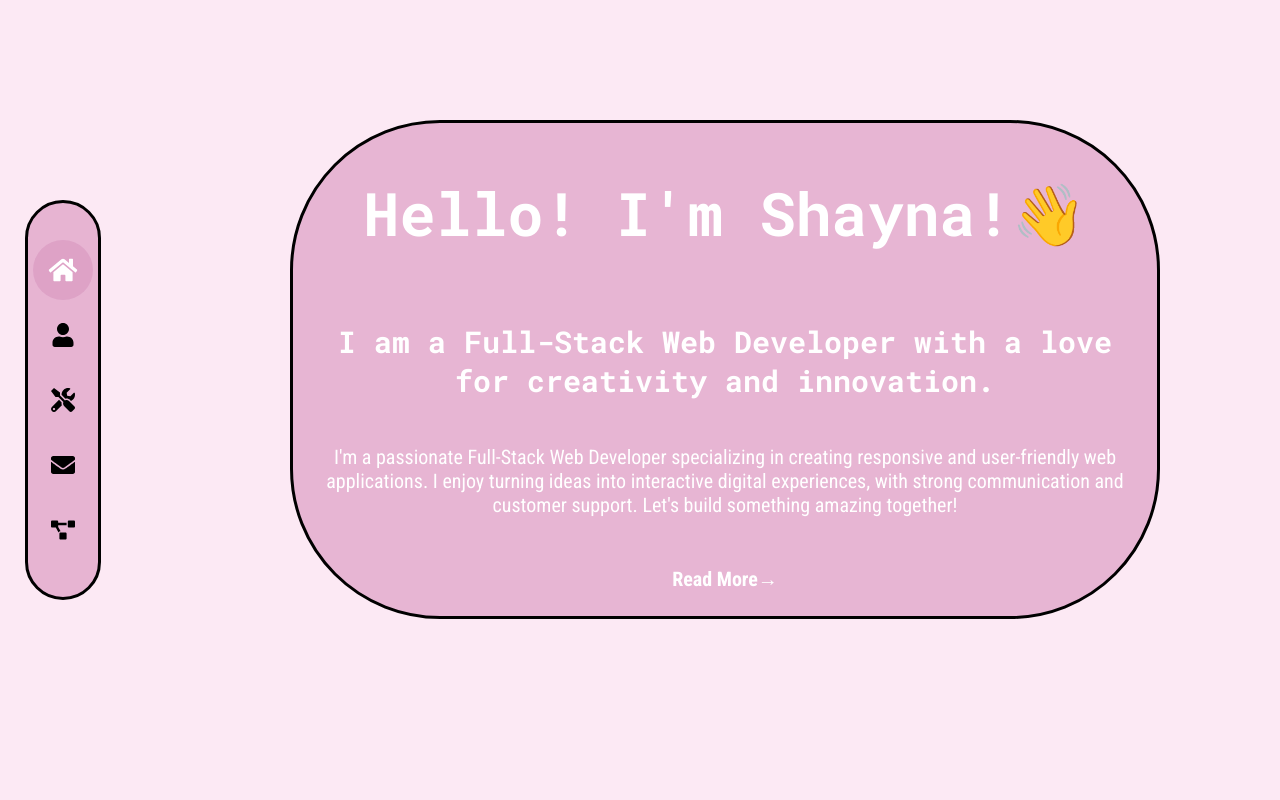
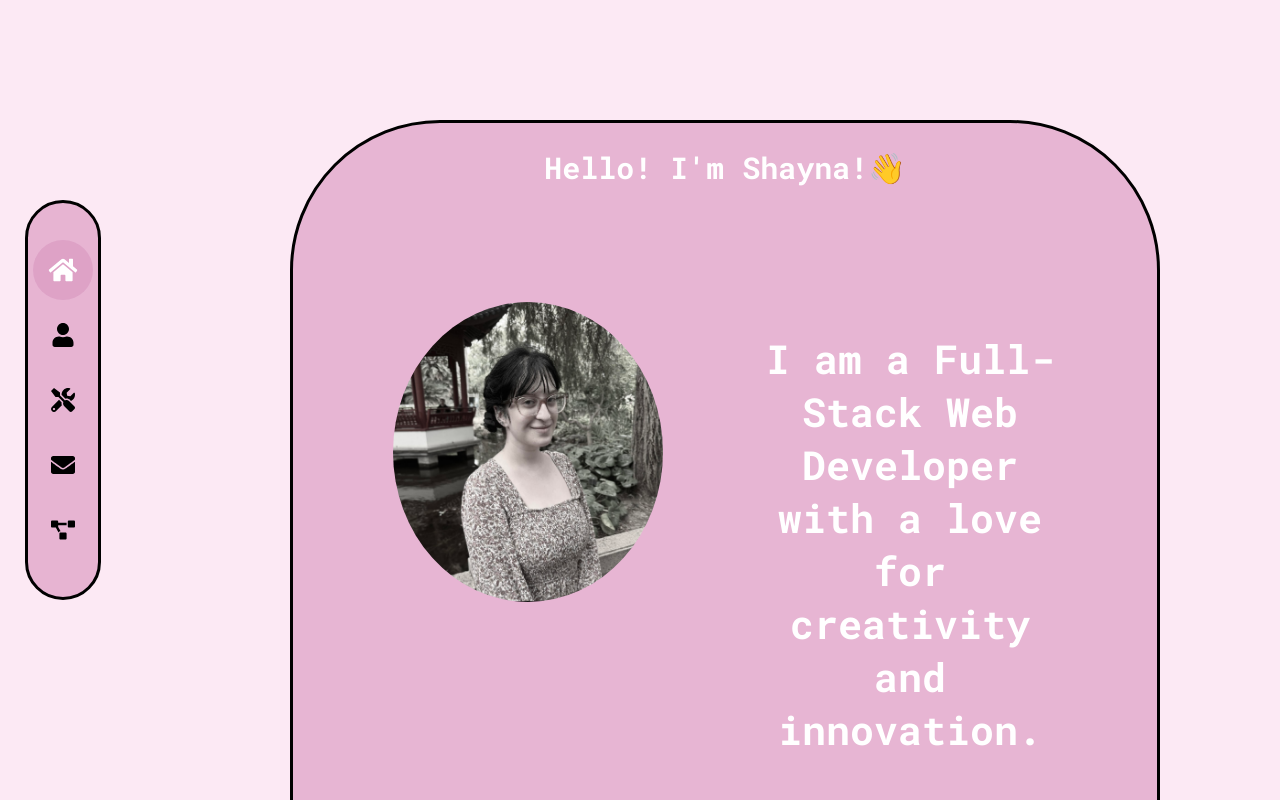
Before and after one commit to ShaynaMBarclay/AboutShayna, a React (Vite) app: page / in a window 1280 px wide. Shown: the top 800 px of the page. Built offline with nearby package versions, Linux system fonts and the light colour scheme.

Commit message:
changed homepage

```diff
--- a/src/App.css
+++ b/src/App.css
@@ -24,12 +24,14 @@ main {
     background-color: #f8bde055;
   }
 
+
   .hero {
     border: solid rgb(0, 0, 0);
     border-radius: 150px;
     display: flex;
     flex-direction: column;
     align-items: center;
+    gap: 20px;
     justify-content: center;
     color: rgb(0, 0, 0);
     margin: 100px;
@@ -38,18 +40,42 @@ main {
 
   }
 
-  .hero h1 {
-    font-family: "Roboto Mono", serif;
-    font-size: 60px;
-    color: rgb(255, 255, 255);
-    text-align: center;
+  .middle-hero {
+    display: flex;
+    flex-direction: row;
+    margin: 50px;
   }
 
-  .hero h2 {
+  .hero h1 {
     font-family: "Roboto Mono", serif;
     font-size: 30px;
     color: rgb(255, 255, 255);
-    margin: 20px;
+    text-align: center;
+
+  }
+
+  .profile-picture {
+    width: 300px;
+    height: 300px;
+    border-radius: 50%;
+    object-fit: cover;
+    margin-left: 50px;
+    margin-right: 50px;
+    margin-top: 20px;
+
+}
+
+  .hero h2 {
+    flex-direction: row;
+    justify-content: center;
+    align-items: center;
+    font-family: "Roboto Mono", serif;
+    font-size: 40px;
+    color: rgb(255, 255, 255);
+    margin-left: 50px;
+    margin-right: 50px;
+    margin-top: 50px;
+    margin-bottom: 50px;
     text-align: center;
   }
 
@@ -62,15 +88,30 @@ main {
   }
 
   .see-more-link {
-    display: inline-block;
+    display: inline-flex;
+    flex-direction: row;
+    justify-content: center;
+    align-items: center;
     text-decoration: none;
-    color: rgb(255, 255, 255);
+    color: rgb(0, 0, 0);
+    font-size: 20px;
     font-weight: bold;
-    transition: color 0.3s;
+    transition: color 0.3s, transform 0.2s;
+    border-radius: 100px;
+    border: 3px solid rgb(0, 0, 0);
+    padding: 15px 30px;
+    margin-left: 50px;
+    margin-right: 50px;
+    margin-bottom: 50px;
+    cursor: pointer;
+    width: auto;
+    height: auto;
   }
 
   .see-more-link:hover {
     color:  #70405d;
+    background-color: #da99c0af;
+    transform: scale(1.1);
     cursor: pointer;
   }
 
--- a/src/pages/HomePage.jsx
+++ b/src/pages/HomePage.jsx
@@ -1,17 +1,24 @@
 import { Link } from "react-router-dom";
+import pfp from '../assets/pfpblacknwhite.jpg';
 
 function HomePage() {
     return (
         <div className="home-page">
             <section className="hero">
                 <h1>Hello! I'm Shayna!👋</h1>
+
+              <section className="middle-hero">
+                <img src={pfp} alt="Shayna's Profile" className="profile-picture" />
+
                 <h2> I am a Full-Stack Web Developer with a love for creativity and innovation.</h2>
-                <p>I'm a passionate Full-Stack Web Developer specializing in creating responsive and user-friendly web applications.
+                </section>
+
+                {/*<p>I'm a passionate Full-Stack Web Developer specializing in creating responsive and user-friendly web applications.
                    I enjoy turning ideas into interactive digital experiences, with strong communication and customer support. Let's build something amazing together!
                    </p>
-                   <p>
-                   <Link to="/about-me" className="see-more-link"> Read More→</Link>
-                </p>
+                   <p> */}
+                   <Link to="/about-me" className="see-more-link"> About Me</Link>
+
             </section>
 
         </div>
```
